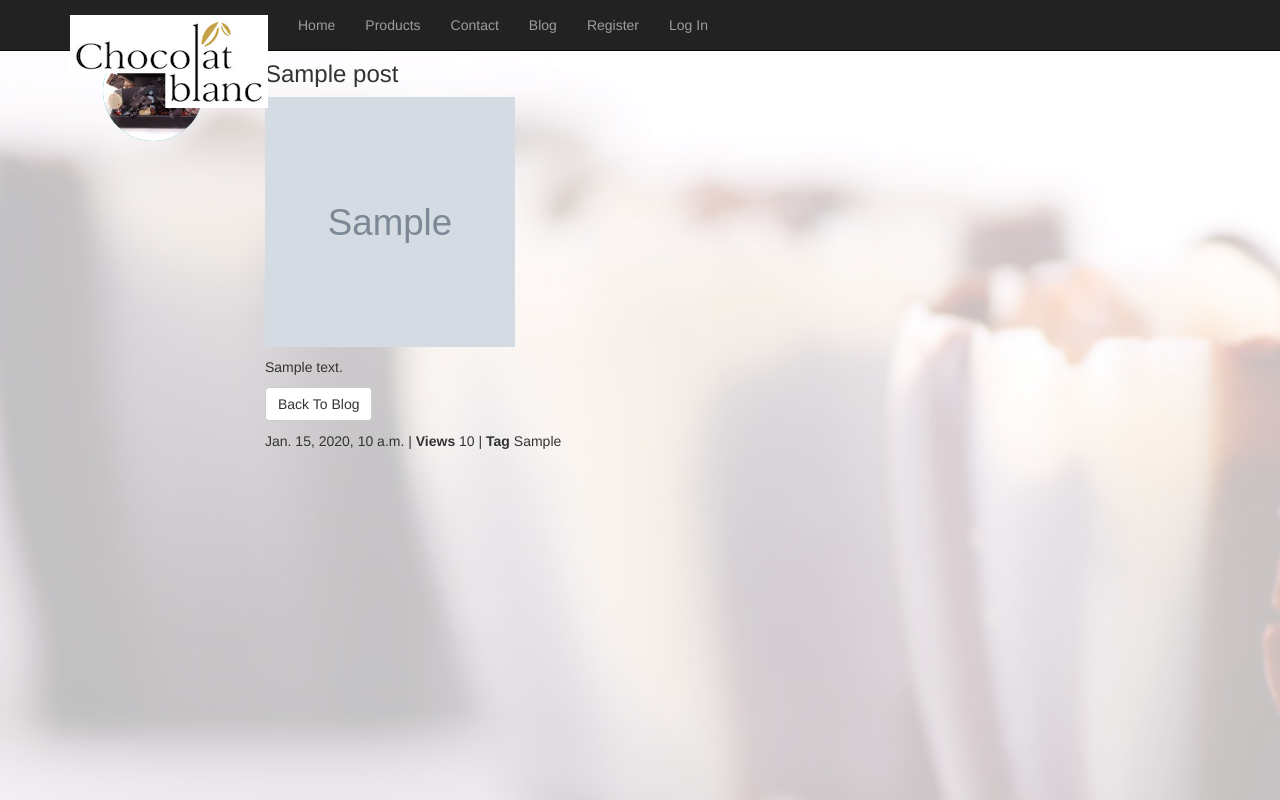
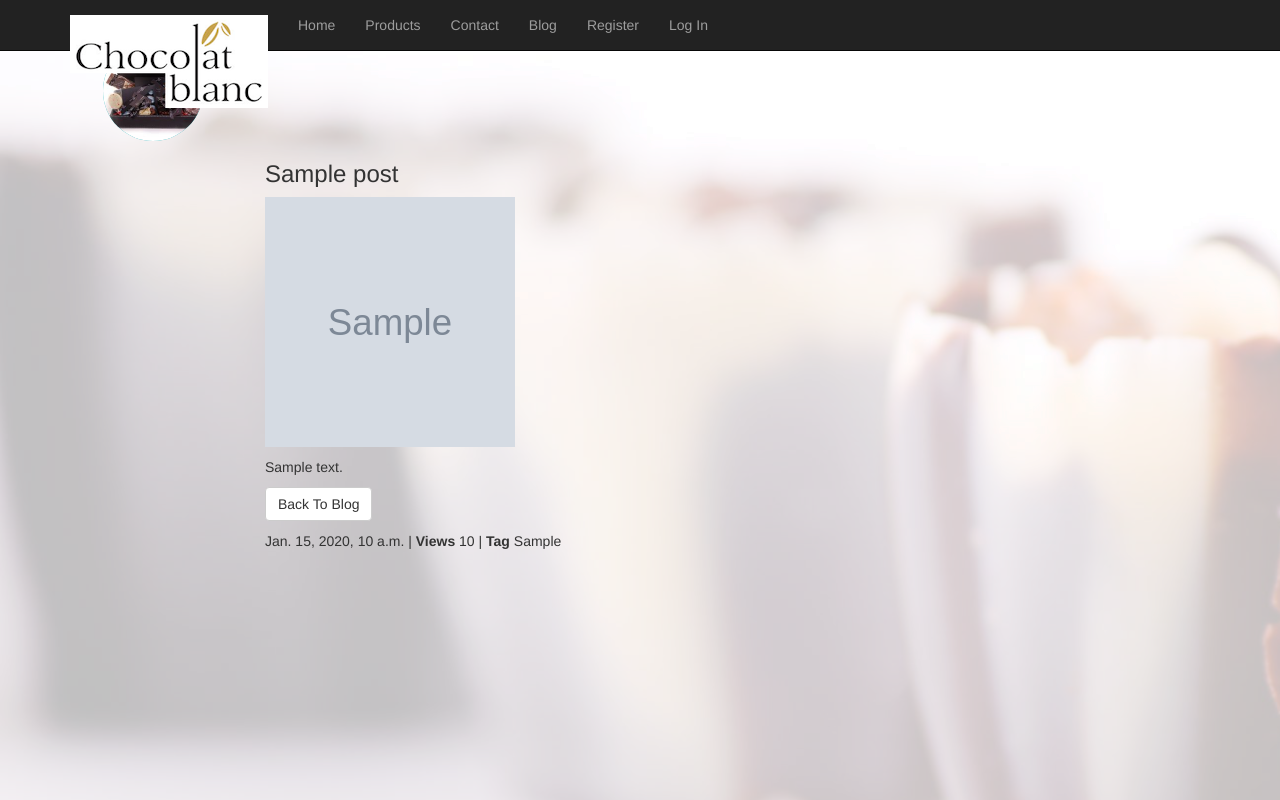
Before and after one commit to kanepa/chocolateshop, a Django app: page /blog/1/ in a window 1280 px wide. Run offline with Django 3.2, Linux system fonts and the light colour scheme; tables that the repository leaves empty hold one stand-in row (values such as "Sample post"); grey boxes marked "Sample" are stand-in pictures; parts of the project's set-up code (start-up, migrations or seed data) failed here and were passed over; some libraries are stand-ins or nearby versions.

Commit message:
postdetail bordering

```diff
--- a/blog/templates/postdetail.html
+++ b/blog/templates/postdetail.html
@@ -2,6 +2,13 @@
 
 {% block content %}
     {% load static from staticfiles %}
+
+    <style>
+
+    .bordering1{
+        padding-top: 100px;
+    }
+    </style>
 
     <div class="row">
         <hr>
@@ -13,7 +20,7 @@
 
             </a>
         </div>
-        <div class="col-md-10 col-sm-9"><!-- This adds the full written blog -->
+        <div class="col-md-10 col-sm-9 class= bordering1"><!-- This adds the full written blog -->
 
             <h3> {{ post.title }}</h3>
             <div class="row">
```
